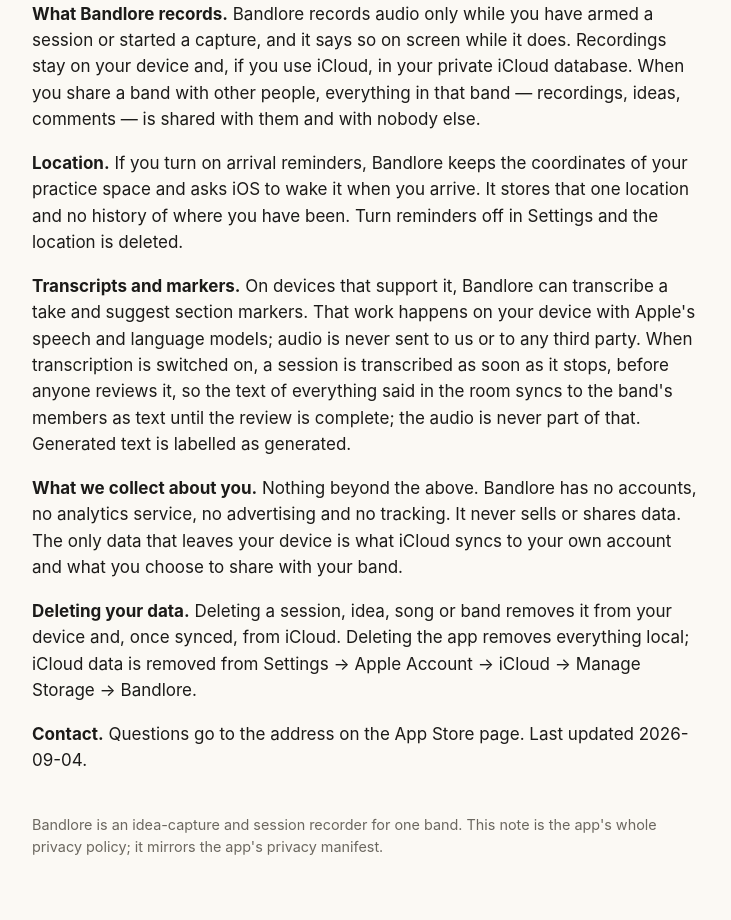
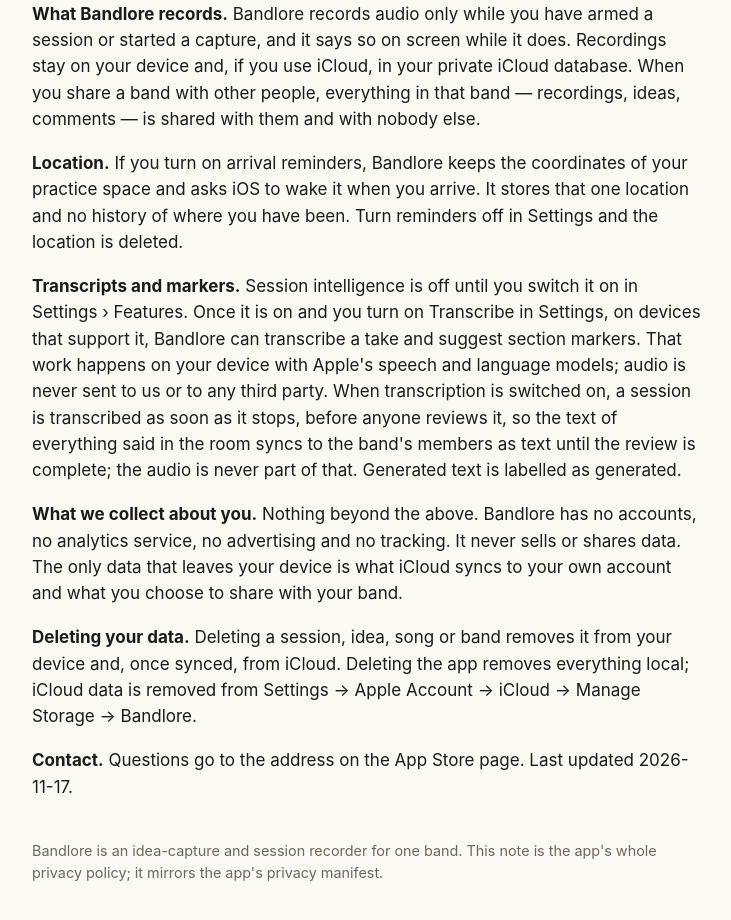
Before and after one commit to jgoodrick/bandlore-site, a plain HTML site: page privacy/index.html in a window 1280 px wide. Shown: the part 146-1066 px from the top of the page, without its empty margins (272-1003 px from the left). Drawn offline with Linux system fonts and the light colour scheme.

Commit message:
Privacy: Session intelligence is off until it is switched on in Settings › Features
Co-Authored-By: Claude Sonnet 5.5 <noreply@anthropic.com>

```diff
--- a/privacy/index.html
+++ b/privacy/index.html
@@ -24,10 +24,10 @@
 <h1><small>Bandlore</small>Privacy</h1>
 <p><strong>What Bandlore records.</strong> Bandlore records audio only while you have armed a session or started a capture, and it says so on screen while it does. Recordings stay on your device and, if you use iCloud, in your private iCloud database. When you share a band with other people, everything in that band — recordings, ideas, comments — is shared with them and with nobody else.</p>
 <p><strong>Location.</strong> If you turn on arrival reminders, Bandlore keeps the coordinates of your practice space and asks iOS to wake it when you arrive. It stores that one location and no history of where you have been. Turn reminders off in Settings and the location is deleted.</p>
-<p><strong>Transcripts and markers.</strong> On devices that support it, Bandlore can transcribe a take and suggest section markers. That work happens on your device with Apple's speech and language models; audio is never sent to us or to any third party. When transcription is switched on, a session is transcribed as soon as it stops, before anyone reviews it, so the text of everything said in the room syncs to the band's members as text until the review is complete; the audio is never part of that. Generated text is labelled as generated.</p>
+<p><strong>Transcripts and markers.</strong> Session intelligence is off until you switch it on in Settings › Features. Once it is on and you turn on Transcribe in Settings, on devices that support it, Bandlore can transcribe a take and suggest section markers. That work happens on your device with Apple's speech and language models; audio is never sent to us or to any third party. When transcription is switched on, a session is transcribed as soon as it stops, before anyone reviews it, so the text of everything said in the room syncs to the band's members as text until the review is complete; the audio is never part of that. Generated text is labelled as generated.</p>
 <p><strong>What we collect about you.</strong> Nothing beyond the above. Bandlore has no accounts, no analytics service, no advertising and no tracking. It never sells or shares data. The only data that leaves your device is what iCloud syncs to your own account and what you choose to share with your band.</p>
 <p><strong>Deleting your data.</strong> Deleting a session, idea, song or band removes it from your device and, once synced, from iCloud. Deleting the app removes everything local; iCloud data is removed from Settings → Apple Account → iCloud → Manage Storage → Bandlore.</p>
-<p><strong>Contact.</strong> Questions go to the address on the App Store page. Last updated 2026-09-04.</p>
+<p><strong>Contact.</strong> Questions go to the address on the App Store page. Last updated 2026-11-17.</p>
 
 <footer>Bandlore is an idea-capture and session recorder for one band. This note is the app's whole privacy policy; it mirrors the app's privacy manifest.</footer>
 </main>
```
